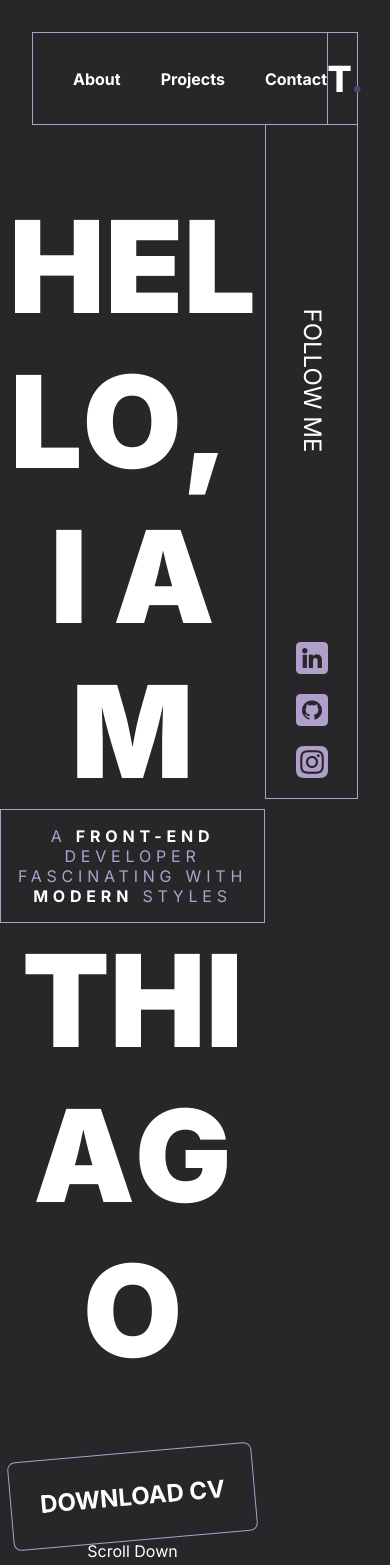
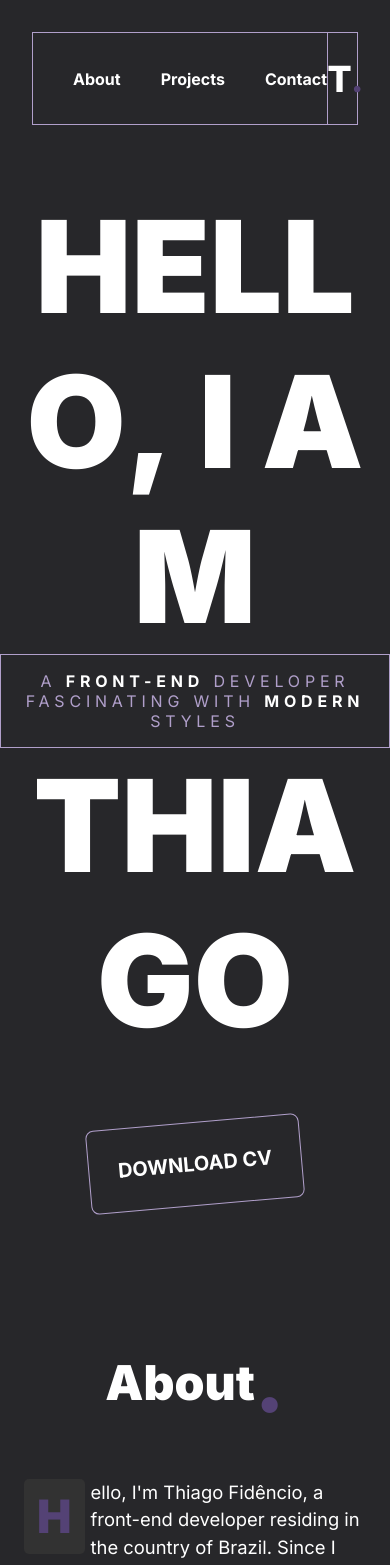
Before and after one commit to ythiago03/ythiago03-porfolio, a React (Vite) app: page / in a window 390 px wide. Shown: the top 1565 px of the page. Built offline with nearby package versions, Linux system fonts and the light colour scheme.

Commit message:
Creating new branch and starting header responsive

```diff
--- a/src/App.css
+++ b/src/App.css
@@ -383,9 +383,29 @@
   .about-head > span, .projects-head > span, .contact-head > span{
     display: none;
   }
-  /* HEADER */
+  /*=======  HEADER ======= */
+  .header-wrapper{
+    width: 100%;
+    min-height: 84vh;
+    display: flex;
+    flex-direction: column;
+    justify-content: space-between;
+    align-items: center;
+  }
 
-  /* ABOUT */
+  .header-title_btn{
+    font-size: 1.25rem;
+
+    transform: rotate(-5deg);
+    cursor: pointer;
+    transition: 100ms ease-in-out;
+  }
+
+  .scrollDown{
+    display: none;
+  }
+
+  /* ======= ABOUT ======= */
   .about-links{
     flex-direction: column;
   }
@@ -399,11 +419,15 @@
     justify-content: center;
     margin-bottom: 4rem;
   }
-  /* CONTACT */
+  /* ======= CONTACT ======= */
+
   .contact-wrapper > a{
       font-size: 1rem;
     }
-  /* FOOTER */
+
+
+  /* ======= FOOTER ======= */
+
   .app-footer{
     align-items: center;
     justify-content: center;
--- a/src/Components/Sidebar/Sidebar.css
+++ b/src/Components/Sidebar/Sidebar.css
@@ -28,3 +28,9 @@
   text-transform: uppercase;
   font-weight: 400;
 }
+
+@media screen and (max-width: 970px) {
+  .sidebar{
+    display: none;
+  }
+}
```
